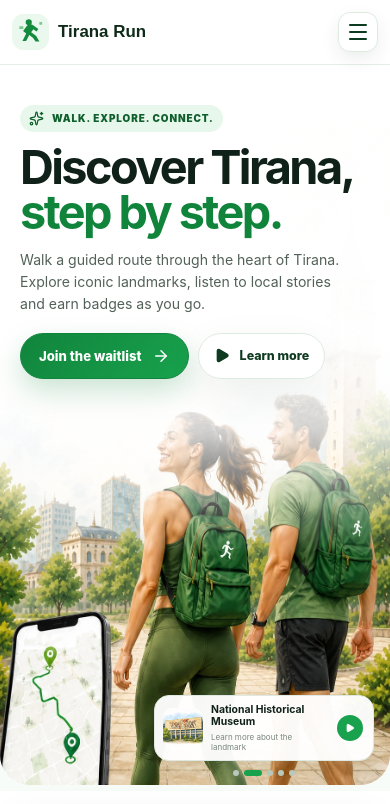
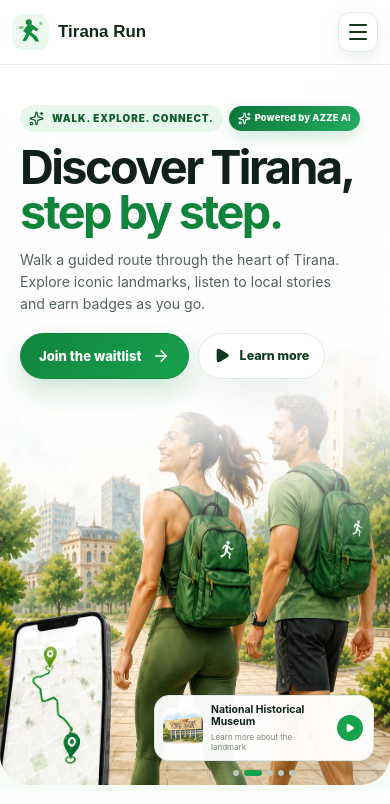
Before and after one commit to KridiRamilli/TiRun-LandingPage, a Next.js app: page / in a window 390 px wide. Shown: the top 804 px of the page. Built offline with nearby package versions, Linux system fonts and the light colour scheme.

Commit message:
feat: add mobile landmark swipe carousel

```diff
--- a/src/app/globals.css
+++ b/src/app/globals.css
@@ -217,7 +217,7 @@ img { max-width: 100%; display: block; }
 .trust-grid div { padding: 25px 28px; border-right: 1px solid var(--line); }
 .trust-grid div:last-child { border-right: 0; }
 .trust-grid strong, .trust-grid span { display: block; }
-.trust-icon, .mobile-step-title, .mobile-city-title, .mobile-highlight-grid, .mobile-waitlist-banner { display: none; }
+.trust-icon, .mobile-step-title, .mobile-city-title, .mobile-highlight-grid, .mobile-waitlist-banner, .ai-badge { display: none; }
 .trust-grid strong { color: var(--green-800); font-size: 1.2rem; }
 .trust-grid span { margin-top: 6px; color: var(--muted); font-size: 0.84rem; }
 
@@ -394,6 +394,8 @@ img { max-width: 100%; display: block; }
   .hero-left-wash { width: 100%; background: linear-gradient(180deg, #fff 0%, rgba(255,255,255,.99) 39%, rgba(255,255,255,.8) 51%, rgba(255,255,255,0) 68%); }
   .hero-copy { top: 5.5%; left: 20px; right: 20px; text-align: left; }
   .hero-copy .eyebrow { margin: 0; padding: 6px 9px; font-size: .62rem; }
+  .hero-badges { display: flex; align-items: center; gap: 6px; flex-wrap: wrap; }
+  .ai-badge { display: inline-flex; align-items: center; gap: 4px; padding: 6px 9px; border-radius: 999px; background: linear-gradient(135deg, #0d743a, #25ad62); color: #fff; font-size: .58rem; line-height: 1; font-weight: 850; letter-spacing: .02em; box-shadow: 0 6px 16px rgba(20,145,75,.2); }
   .hero-copy h1 { max-width: 345px; margin: 13px 0 13px; font-size: clamp(2.65rem, 12vw, 3.35rem); line-height: .98; letter-spacing: -.055em; }
   .hero-lead { max-width: 330px; margin: 0; font-size: .88rem; line-height: 1.55; }
   .hero-actions { display: flex; margin: 18px 0 0; justify-content: flex-start; gap: 9px; }
@@ -456,8 +458,9 @@ img { max-width: 100%; display: block; }
   .landmark-card strong { font-size: .72rem; }
   .landmark-card-content div > span { font-size: .55rem; }
   .landmark-play { width: 28px; height: 28px; }
-  .mobile-highlight-grid { width: min(100% - 24px, 1180px); display: grid; grid-template-columns: repeat(2, 1fr); gap: 10px; margin: 0 auto; }
-  .mobile-highlight-card { min-width: 0; overflow: hidden; display: grid; grid-template-columns: 42% 58%; align-items: center; border: 1px solid var(--line); border-radius: 17px; background: #fff; box-shadow: var(--soft-shadow); }
+  .mobile-highlight-grid { width: 100%; display: flex; gap: 10px; margin: 0; padding: 0 12px 8px; overflow-x: auto; overscroll-behavior-inline: contain; scroll-snap-type: x mandatory; scroll-padding-inline: 12px; scrollbar-width: none; -webkit-overflow-scrolling: touch; }
+  .mobile-highlight-grid::-webkit-scrollbar { display: none; }
+  .mobile-highlight-card { flex: 0 0 calc((100vw - 34px) / 2); min-width: 0; overflow: hidden; display: grid; grid-template-columns: 42% 58%; align-items: center; border: 1px solid var(--line); border-radius: 17px; background: #fff; box-shadow: var(--soft-shadow); scroll-snap-align: start; }
   .mobile-highlight-card img { width: 100%; height: 120px; object-fit: cover; }
   .mobile-highlight-card div { padding: 10px 8px; }
   .mobile-highlight-card strong { display: block; font-size: .7rem; line-height: 1.25; }
--- a/src/app/page.tsx
+++ b/src/app/page.tsx
@@ -184,7 +184,10 @@ export default function Home() {
             animate={{ opacity: 1, x: 0 }}
             transition={{ duration: 0.72, delay: 0.12 }}
           >
-            <div className="eyebrow"><Sparkles size={15} /> Walk. Explore. Connect.</div>
+            <div className="hero-badges">
+              <div className="eyebrow"><Sparkles size={15} /> Walk. Explore. Connect.</div>
+              <div className="ai-badge"><Sparkles size={13} /> Powered by AZZE AI</div>
+            </div>
             <h1>
               Discover Tirana,
               <span>step by step.</span>
@@ -376,8 +379,8 @@ export default function Home() {
             ))}
           </div>
         </div>
-        <div className="mobile-highlight-grid">
-          {[landmarks[2], landmarks[3]].map((landmark) => (
+        <div className="mobile-highlight-grid" aria-label="Swipe through Tirana landmarks">
+          {landmarks.map((landmark) => (
             <article className="mobile-highlight-card" key={`mobile-${landmark.title}`}>
               <img src={landmark.image} alt={landmark.title} />
               <div><strong>{landmark.title}</strong><p>{landmark.title === "Clock Tower" ? "A symbol of Tirana since 1822." : "Discover Albania’s past and identity."}</p><span>Learn more →</span></div>
```
